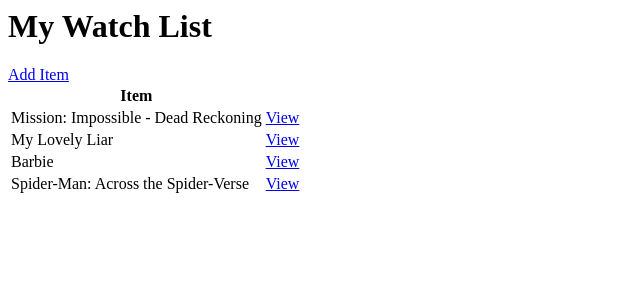
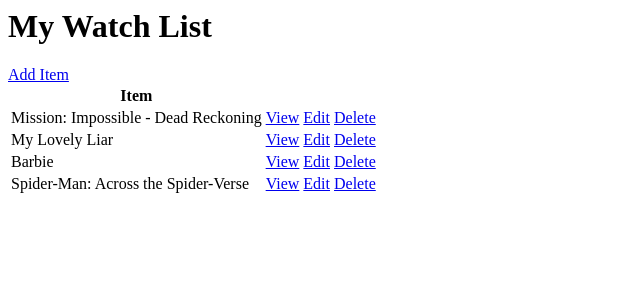
Before and after one commit to ashwu11/watchlist, a Django app: page / in a window 1280 px wide. Shown: the top 300 px of the page, without its empty margins (0-640 px from the left). Run offline with Django 4.2, Linux system fonts and the light colour scheme; data comes from the database, SQL or seed files in the repository; both versions use the stored data as it was after the commit.

Commit message:
implement edit and delete functionality

```diff
--- /dev/null
+++ b/main/templates/main/movie_confirm_delete.html
@@ -0,0 +1,6 @@
+<a href="{% url 'movies' %}">Back</a>
+<form method="post">
+    {% csrf_token %}
+    <p>Are you sure you want to delete "{{movie}}"?</p>
+    <input type="submit" value="Delete" />
+</form>
--- a/main/templates/main/movie_list.html
+++ b/main/templates/main/movie_list.html
@@ -11,6 +11,8 @@
     <tr>
         <td>{{movie.title}}</td>
         <td><a href="{% url 'movie' movie.id %}">View</a></td>
+        <td><a href="{% url 'edit' movie.id %}">Edit</a></td>
+        <td><a href="{% url 'delete' movie.id %}">Delete</a></td>
     </tr>
     {% empty %}
         <h3>No items in list</h3>
--- a/main/urls.py
+++ b/main/urls.py
@@ -1,8 +1,10 @@
 from django.urls import path
-from .views import MovieList, MovieDetail, MovieCreate
+from .views import MovieList, MovieDetail, MovieCreate, MovieUpdate, MovieDelete
 
 urlpatterns = [
     path('', MovieList.as_view(), name = 'movies'),
     path('movie/<int:pk>/', MovieDetail.as_view(), name = 'movie'),
     path('create/', MovieCreate.as_view(), name = 'create'),
+    path('edit/<int:pk>/', MovieUpdate.as_view(), name = 'edit'),
+    path('delete/<int:pk>/', MovieDelete.as_view(), name = 'delete'),
 ]
--- a/main/views.py
+++ b/main/views.py
@@ -1,7 +1,7 @@
 from django.shortcuts import render
 from django.views.generic.list import ListView
 from django.views.generic.detail import DetailView
-from django.views.generic.edit import CreateView
+from django.views.generic.edit import CreateView, UpdateView, DeleteView
 from django.urls import reverse_lazy
 from .models import Movie
 
@@ -17,4 +17,14 @@ class MovieDetail(DetailView):
 class MovieCreate(CreateView):
     model = Movie
     fields = '__all__'
-    success_url = reverse_lazy('movies') # redirects backs to this page
+    success_url = reverse_lazy('movies')
+
+class MovieUpdate(UpdateView):
+    model = Movie
+    fields = '__all__'
+    success_url = reverse_lazy('movies')
+
+class MovieDelete(DeleteView):
+    model = Movie
+    context_object_name = 'movie'
+    success_url = reverse_lazy('movies')
```
Also changed, not shown: db.sqlite3.
